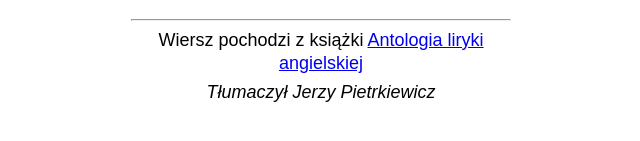
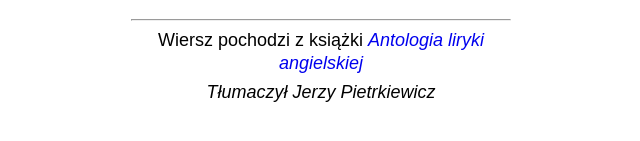
Before and after one commit to lukasz-janus/learning-git-2, a plain HTML site: page index.html in a window 1280 px wide. Shown: the part 525-666 px from the top of the page, 319-959 px from the left. Drawn offline with Linux system fonts and the light colour scheme.

Commit message:
Add style for link

```diff
--- a/css/style.css
+++ b/css/style.css
@@ -47,3 +47,8 @@
 .about-poem p:last-of-type {
     font-style: italic;
 }
+
+a {
+    text-decoration: none;
+    font-style: italic;
+}
```
